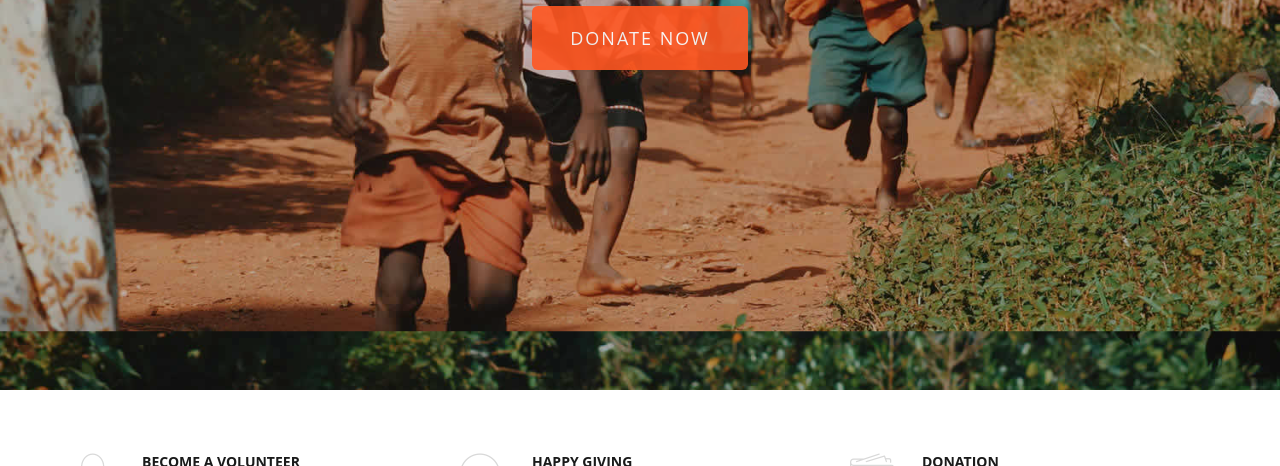
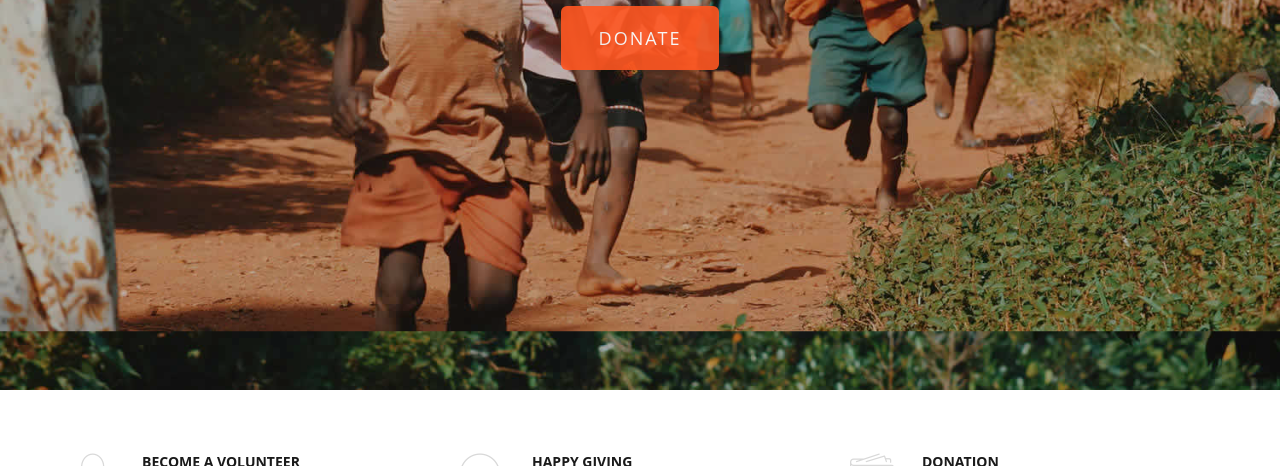
Before and after one commit to Donate4Future/.com, a plain HTML site: page index.html in a window 1280 px wide. Shown: the part 634-1100 px from the top of the page. Drawn offline with Linux system fonts and the light colour scheme; files whose address does not match are found by name; a web font is replaced by a local one.

Commit message:
Update index.html

```diff
--- a/index.html
+++ b/index.html
@@ -130,7 +130,7 @@
 				<div class="desc animate-box">
 					<h2><strong>Donate</strong> for the <strong>Poor Children</strong></h2>
 					<span> <a href="http://frehtml5.co/" target="_blank" class="fh5co-site-name"></a></span>
-					<span><a class="btn btn-primary btn-lg" href="https://www.paypal.me/anongray19">Donate Now</a></span>
+					<span><a class="btn btn-primary btn-lg" href="https://www.paypal.me/anongray19">Donate</a></span>
 				</div>
 			</div>
 
```
